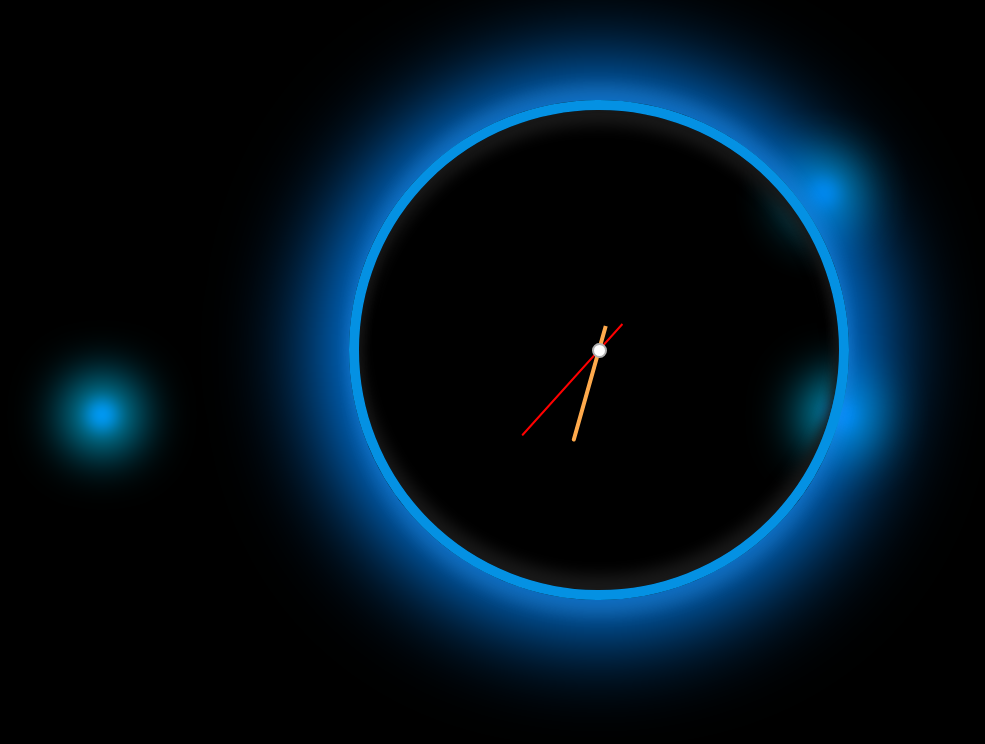
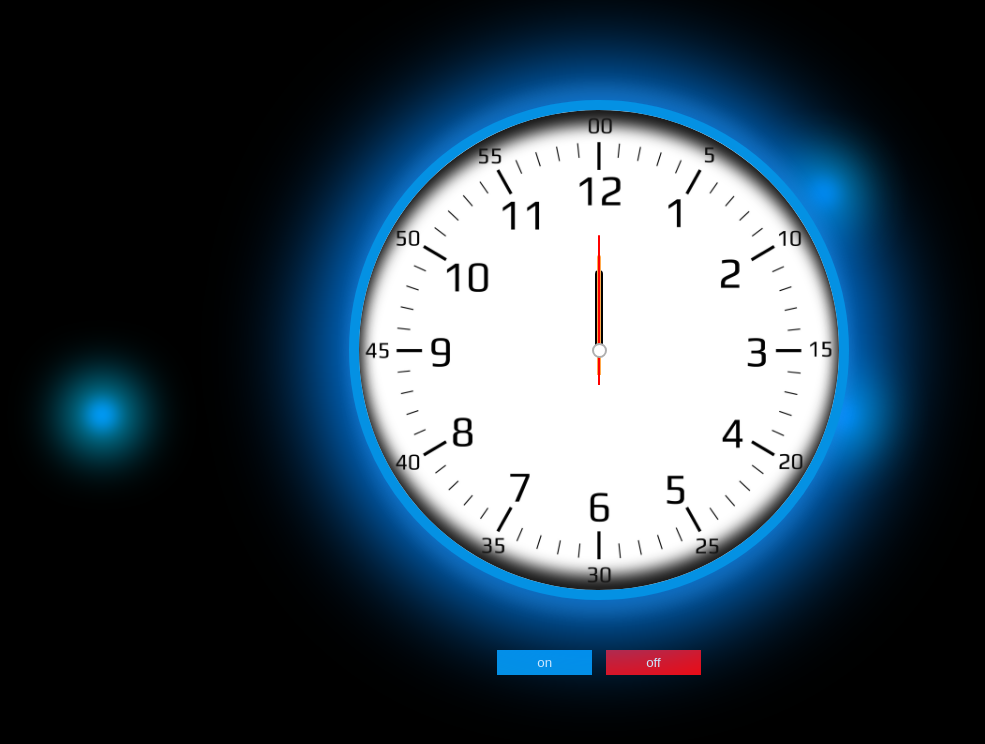
Before and after one commit to Alpha3625/wall-clock, a plain HTML site: page index.html in a window 1280 px wide. Shown: the whole page, without its empty margins (41-1026 px from the left). Drawn offline with Linux system fonts and the light colour scheme.

Commit message:
Updated the structure

```diff
--- a/index.html
+++ b/index.html
@@ -8,6 +8,10 @@
     <meta name="viewport" content="width=device-width, height=device-height, initial-scale=1.0">
     <link rel="stylesheet" href="./src/css/styles.css">
     <link rel="shortcut icon" type="image/x-icon" href="./src/assets/wall-clock.ico">
+    <meta property="og:title" content="Wall clock">
+    <meta property="og:image" content="https://i.postimg.cc/FRfdThyk/Macbook-Air-127-0-0-1.png">
+    <meta property="og:url" content="https://alpha3625.github.io/wall-clock/">
+    <meta property="og:type" content="website">
     <title>Wall Clock</title>
 </head>
 
@@ -24,6 +28,11 @@
                 <div class="sec">
                     <div class="sc" id="sc"></div>
                 </div>
+            </div>
+
+            <div class="buttons-wrapper">
+                <button id="turn-on-button">on</button>
+                <button id="turn-off-button">off</button>
             </div>
         </section>
 
--- a/src/css/base.css
+++ b/src/css/base.css
@@ -15,3 +15,8 @@ body {
     width: 100%;
     height: 100%;
 }
+
+button {
+    border: none;
+    background: none;
+}
--- a/src/css/clock.css
+++ b/src/css/clock.css
@@ -3,7 +3,7 @@
     max-width: 500px;
     height: 500px;
     margin: 0 auto;
-    background: url("../assets/1685442637_celes-club-p-risunok-tsiferblata-chasov-so-strelkami-ri-5.jpg") center no-repeat;
+    background: #0491e3 url("../assets/clock-face.jpg") center no-repeat;
     background-size: 100% 100%;
     border: 10px solid #0491e3;
     border-radius: 50%;
@@ -65,7 +65,7 @@
     position: absolute;
     width: 8px;
     height: 80px;
-    background-color: black;
+    background-color: #000000;
     z-index: 10;
     border-radius: 6px 6px 0 0;
 }
@@ -85,7 +85,24 @@
     position: absolute;
     width: 2px;
     height: 150px;
-    background-color: red;
+    background-color: #ff0000;
     z-index: 12;
     border-radius: 6px 6px 0 0;
 }
+
+.buttons-wrapper {
+    margin-top: 50px;
+    text-align: center;
+}
+
+#turn-on-button,
+#turn-off-button {
+    background-color: #0491e3;
+    color: #fff;
+    padding: 5px 40px;
+    cursor: pointer;
+}
+
+#turn-on-button {
+    margin-right: 10px;
+}
--- a/src/js/script.js
+++ b/src/js/script.js
@@ -1,24 +1,54 @@
 function updateClock() {
     const now = new Date();
-    const utcOffset = now.getTimezoneOffset() * 60000;
-    const moscowTime = new Date(now.getTime() + utcOffset + 3 * 3600000);
+    const hours = now.getHours();
+    const minutes = now.getMinutes();
+    const seconds = now.getSeconds();
 
-    const hours = moscowTime.getHours();
-    const minutes = moscowTime.getMinutes();
-    const seconds = moscowTime.getSeconds();
+    const hourHand = document.getElementById('hr');
+    const minuteHand = document.getElementById('mn');
+    const secondHand = document.getElementById('sc');
 
-    const secondHand = document.getElementById('sc');
-    const minuteHand = document.getElementById('mn');
-    const hourHand = document.getElementById('hr');
+    const hourDegrees = 30 * (hours % 12) + 0.5 * minutes;
+    const minuteDegrees = 6 * minutes + 0.1 * seconds;
+    const secondDegrees = 6 * seconds;
 
-    const secondDegrees =  seconds * 6;
-    const minuteDegrees = (minutes * 6) + (seconds / 60) * 6;
-    const hourDegrees = (hours % 12) * 30 + (minutes / 60) * 30;
-
+    hourHand.style.transform = `rotate(${hourDegrees}deg)`;
+    minuteHand.style.transform = `rotate(${minuteDegrees}deg)`;
     secondHand.style.transform = `rotate(${secondDegrees}deg)`;
-    minuteHand.style.transform = `rotate(${minuteDegrees}deg)`;
-    hourHand.style.transform = `rotate(${hourDegrees}deg)`;
 }
 
-setInterval(updateClock, 1000);
-updateClock();
+let clockInterval = null;
+const turnOnBtn = document.getElementById("turn-on-button");
+const turnOffBtn = document.getElementById("turn-off-button");
+turnOffBtn.style.backgroundColor = "#ff0000";
+
+function initializeClock() {
+    const isClockOn = localStorage.getItem('clockStatus') === 'on';
+    if (isClockOn) {
+        turnOn();
+    } else {
+        turnOff();
+    }
+}
+
+function turnOn() {
+    if (!clockInterval) {
+        turnOnBtn.style.backgroundColor = "#008000";
+        turnOffBtn.style.backgroundColor = "#0491e3";
+        clockInterval = setInterval(updateClock, 1000);
+        localStorage.setItem('clockStatus', 'on');
+    }
+}
+
+function turnOff() {
+    turnOffBtn.style.backgroundColor = "#ff0000";
+    turnOnBtn.style.backgroundColor = "#0491e3";
+    clearInterval(clockInterval);
+    clockInterval = null;
+    localStorage.setItem('clockStatus', 'off');
+}
+
+initializeClock();
+
+turnOnBtn.addEventListener("click", turnOn);
+turnOffBtn.addEventListener("click", turnOff);
```
Also changed, not shown: src/assets/clock-face.jpg (added).
